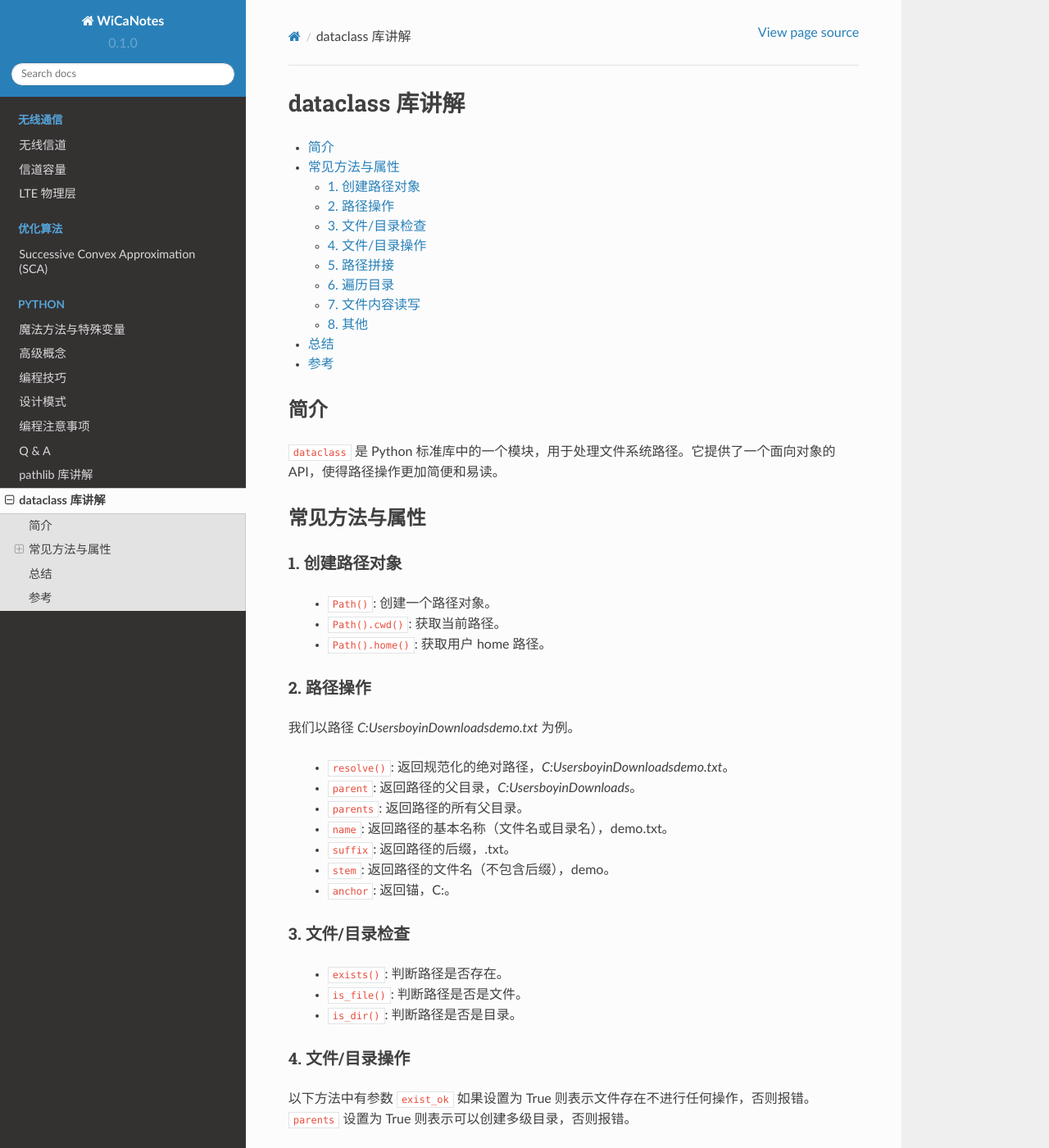
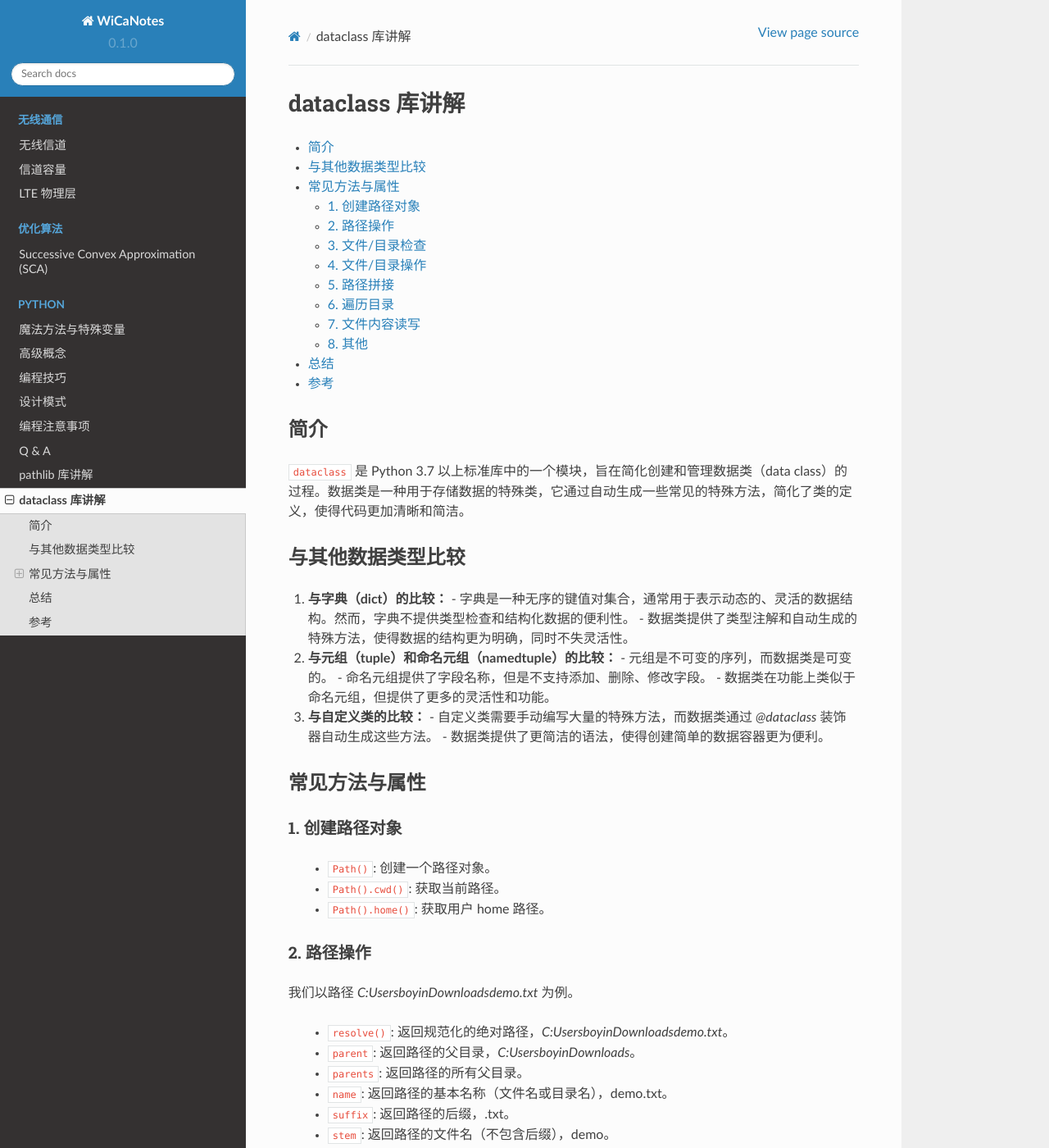
Before and after one commit to boyin96/WiCaNotes, a Sphinx documentation site: the page built from docs/source/dataclass.rst, in a window 1280 px wide and 1400 px high. Shown: the whole window at 82% size. Built offline with Sphinx 7.4.7 and the Read the Docs theme 2.0.0, drawn with Linux system fonts in a browser that asks for light colours.

Commit message:
Update dataclass.rst

```diff
--- a/docs/source/dataclass.rst
+++ b/docs/source/dataclass.rst
@@ -11,10 +11,27 @@ dataclass 库讲解
 简介
 -----------------------
 
-``dataclass`` 是 Python 标准库中的一个模块，用于处理文件系统路径。它提供了一个面向对象的 API，使得路径操作更加简便和易读。
+``dataclass`` 是 Python 3.7 以上标准库中的一个模块，旨在简化创建和管理数据类（data class）的过程。数据类是一种用于存储数据的特殊类，它通过自动生成一些常见的特殊方法，简化了类的定义，使得代码更加清晰和简洁。
 
 
-.. _pathlib_use:
+与其他数据类型比较
+------------------
+
+1. **与字典（dict）的比较：**
+   - 字典是一种无序的键值对集合，通常用于表示动态的、灵活的数据结构。然而，字典不提供类型检查和结构化数据的便利性。
+   - 数据类提供了类型注解和自动生成的特殊方法，使得数据的结构更为明确，同时不失灵活性。
+
+2. **与元组（tuple）和命名元组（namedtuple）的比较：**
+   - 元组是不可变的序列，而数据类是可变的。
+   - 命名元组提供了字段名称，但是不支持添加、删除、修改字段。
+   - 数据类在功能上类似于命名元组，但提供了更多的灵活性和功能。
+
+3. **与自定义类的比较：**
+   - 自定义类需要手动编写大量的特殊方法，而数据类通过 `@dataclass` 装饰器自动生成这些方法。
+   - 数据类提供了更简洁的语法，使得创建简单的数据容器更为便利。
+
+
+.. _dataclass_use:
 
 常见方法与属性
 ----------------------------
```
